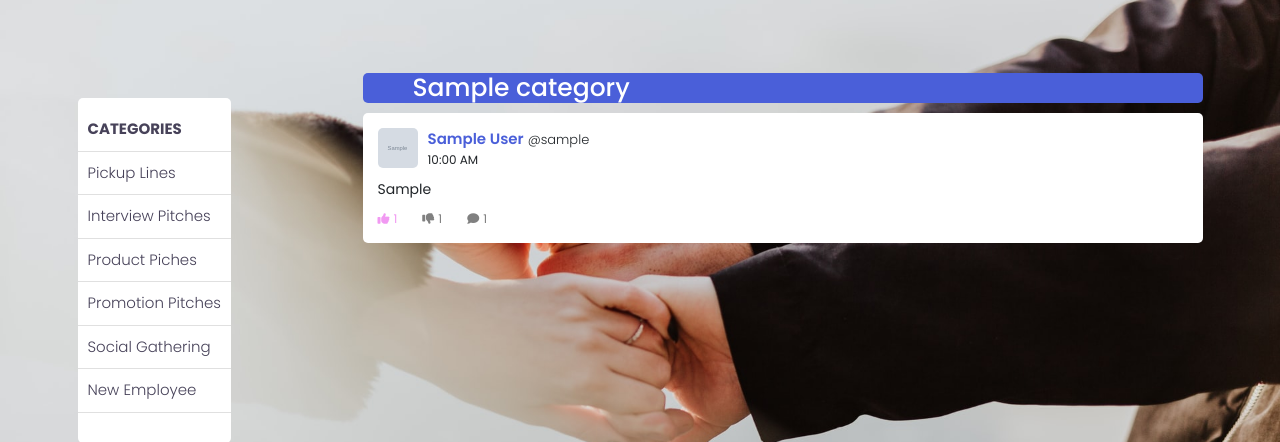
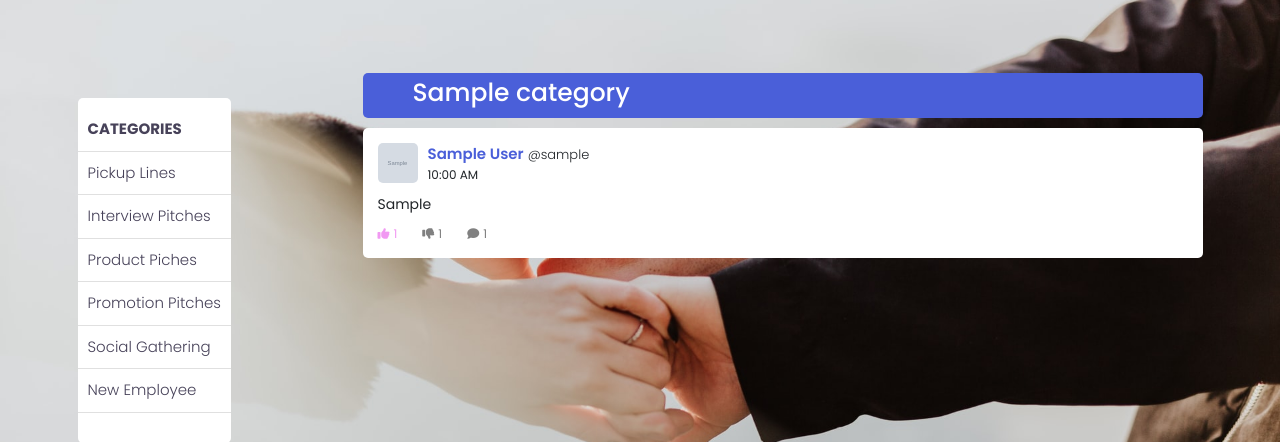
Before and after one commit to peterken674/pitcher, a Flask app: page / in a window 1280 px wide. Shown: the part 92-534 px from the top of the page. Run offline with Flask 2, Linux system fonts and the light colour scheme; tables that the repository leaves empty hold one stand-in row (values such as "Sample post"); grey boxes marked "Sample" are stand-in pictures; some libraries are stand-ins or nearby versions.

Commit message:
Styling of category title.

```diff
--- a/app/templates/home.html
+++ b/app/templates/home.html
@@ -15,7 +15,7 @@
 </div>
 {% endif %}
 {% if pitches %}
-<div class="pitch my-2" id="cat">
+<div class="pitch my-2 py-2" id="cat">
     <h1 id="category-title">{{pitches[0].category.name}}</h1>
 </div>
 {%endif%}
```
